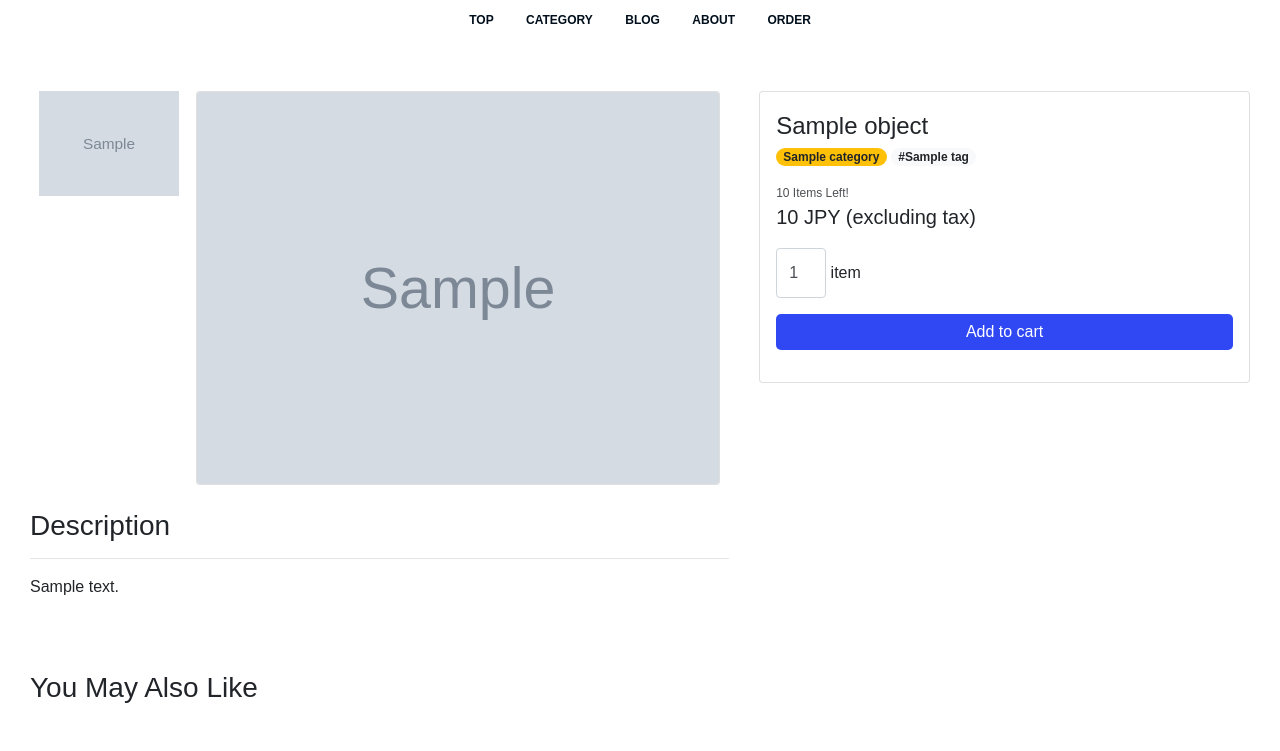
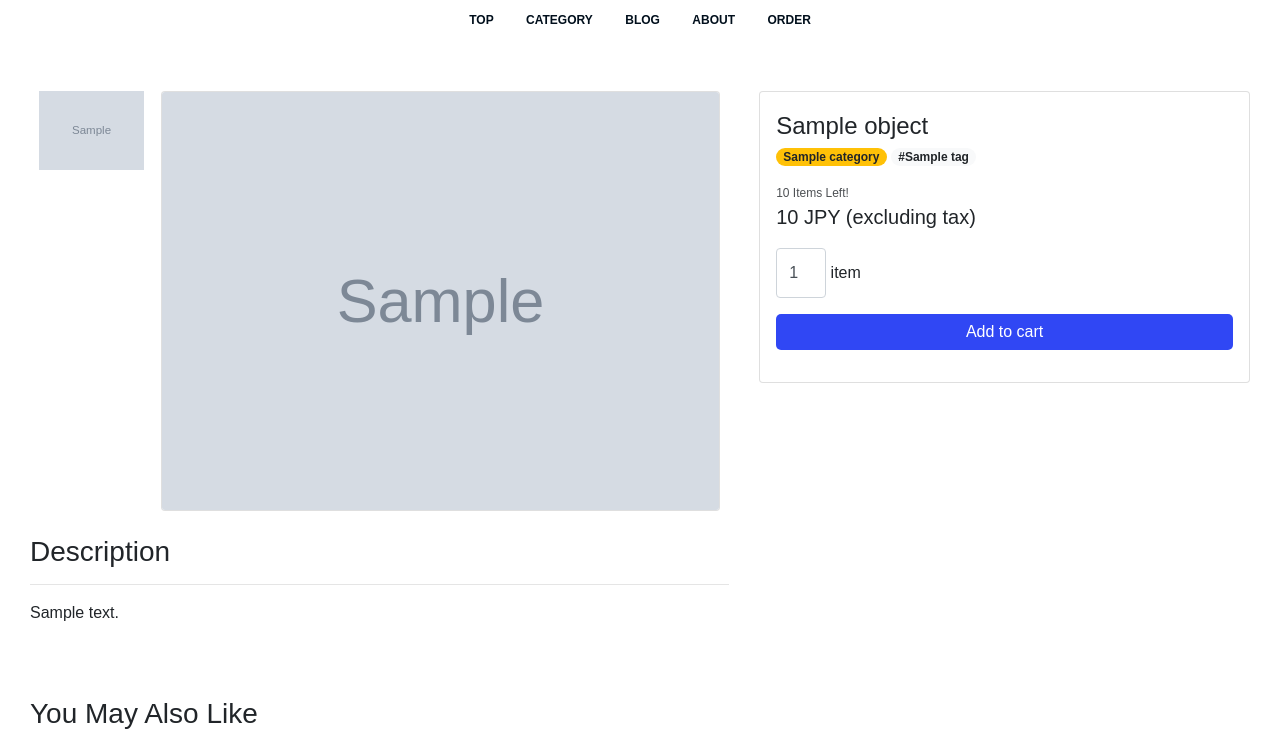
Before and after one commit to TOKIMASA1206/django-ECstore, a Django app: template templates/pages/item.html in a window 1280 px wide. Shown: the part 67-818 px from the top of the page. Run offline with Django 4.2, Linux system fonts and the light colour scheme; the template is opened without the code that fills it: most values are stand-ins (such as "Sample title", 1, 10 or a date in 2020); grey boxes marked "Sample" are stand-in pictures; some libraries are stand-ins or nearby versions; some web fonts are replaced.

Commit message:
image-update

```diff
--- a/static/frontend/css/item.css
+++ b/static/frontend/css/item.css
@@ -52,11 +52,11 @@
   }
 
   .mySwiper2 {
-    width: 75%;
+    width: 80%;
   }
 
   .mySwiper {
-    width: 20%;
+    width: 15%;
     padding: 0;
   }
 
```
